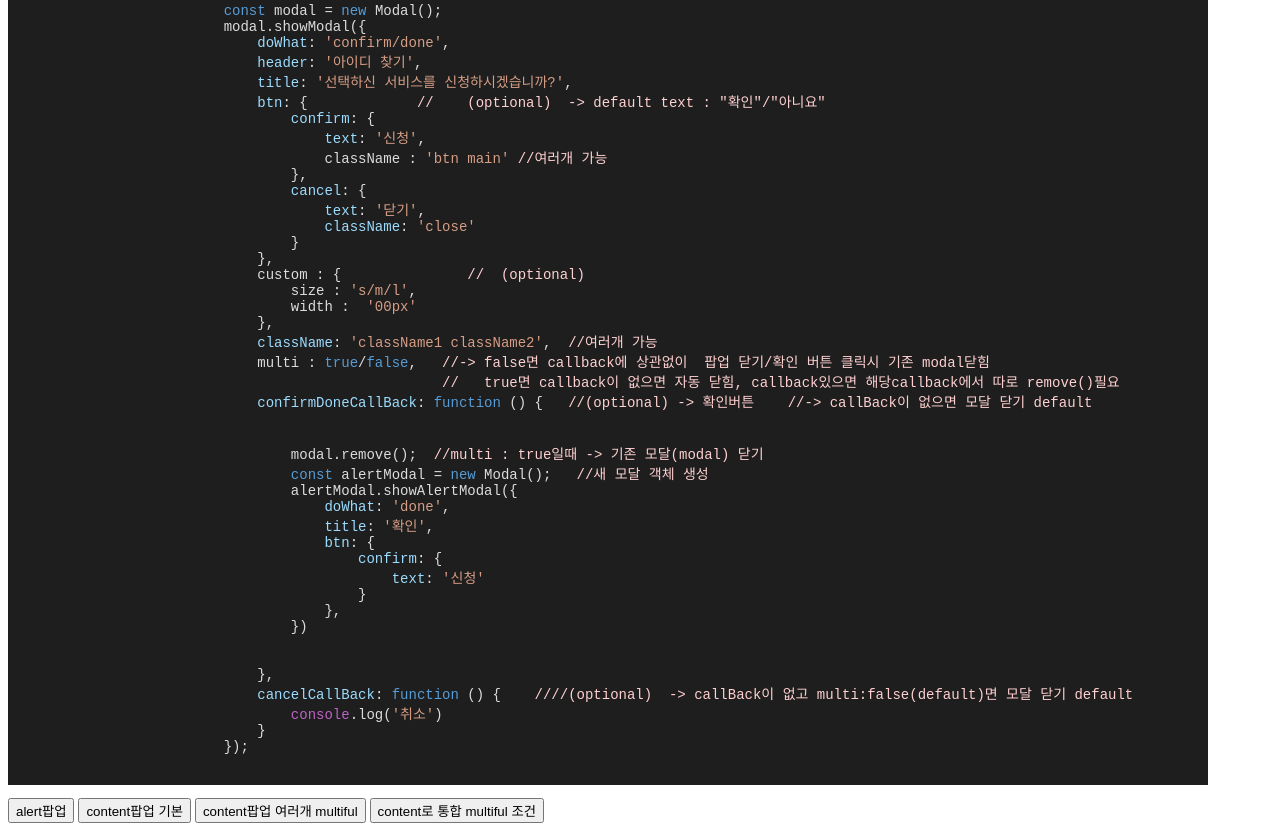
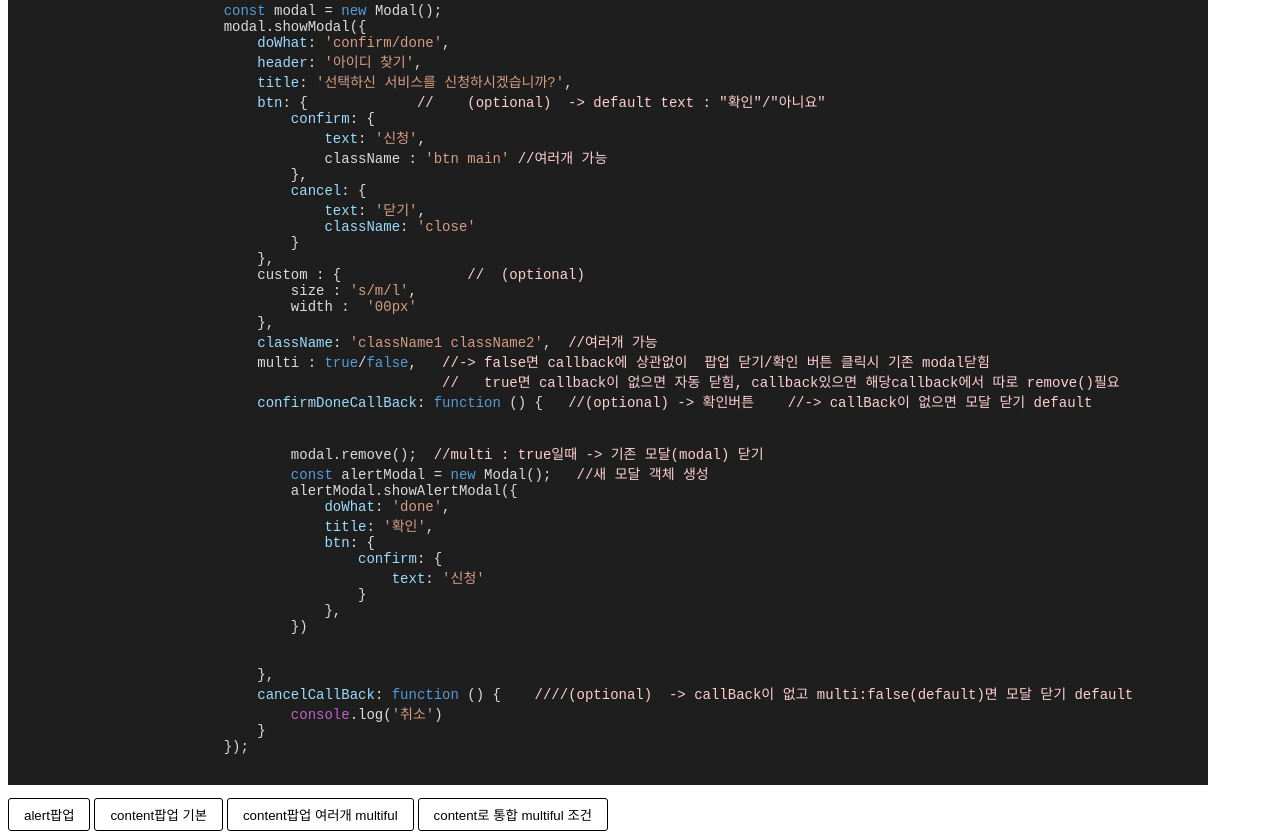
Before and after one commit to soonya27/modal.js, a plain HTML site: page index.html in a window 1280 px wide. Shown: the part 1449-2288 px from the top of the page. Drawn offline with nearby package versions, Linux system fonts and the light colour scheme.

Commit message:
button css 수정

```diff
--- a/index.html
+++ b/index.html
@@ -88,6 +88,14 @@
 
     .wTitle {
         width: 20%;
+    }
+
+    button {
+        background: #fff;
+        border: 1px solid #000;
+        border-radius: 3px;
+        padding: 6px 15px;
+        cursor: pointer;
     }
 </style>
 
```
